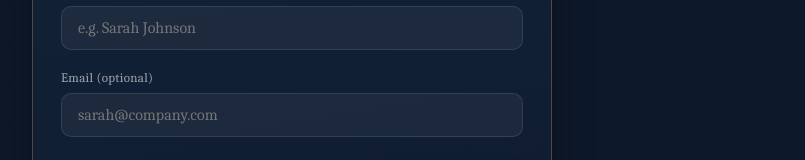
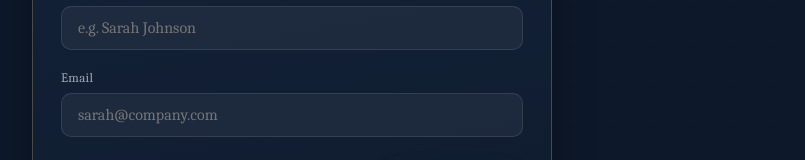
Before and after one commit to cipherzyvishu/horizon-feedback-australia, a Next.js app: page / in a window 1280 px wide. Shown: the part 399-559 px from the top of the page, without its empty margins (348-1153 px from the left). Built offline with nearby package versions, Linux system fonts and the light colour scheme.

Commit message:
fix email label

```diff
--- a/components/HorizonFeedback.tsx
+++ b/components/HorizonFeedback.tsx
@@ -242,7 +242,7 @@ export default function HorizonFeedback() {
                             <input style={S.input} placeholder="e.g. Sarah Johnson" value={name} onChange={(e) => setName(e.target.value)} onFocus={inputFocus} onBlur={inputBlur} />
                         </div>
                         <div style={S.field}>
-                            <label style={S.label}>Email (optional)</label>
+                            <label style={S.label}>Email</label>
                             <input style={S.input} placeholder="sarah@company.com" value={email} onChange={(e) => setEmail(e.target.value)} onFocus={inputFocus} onBlur={inputBlur} />
                         </div>
 
```
